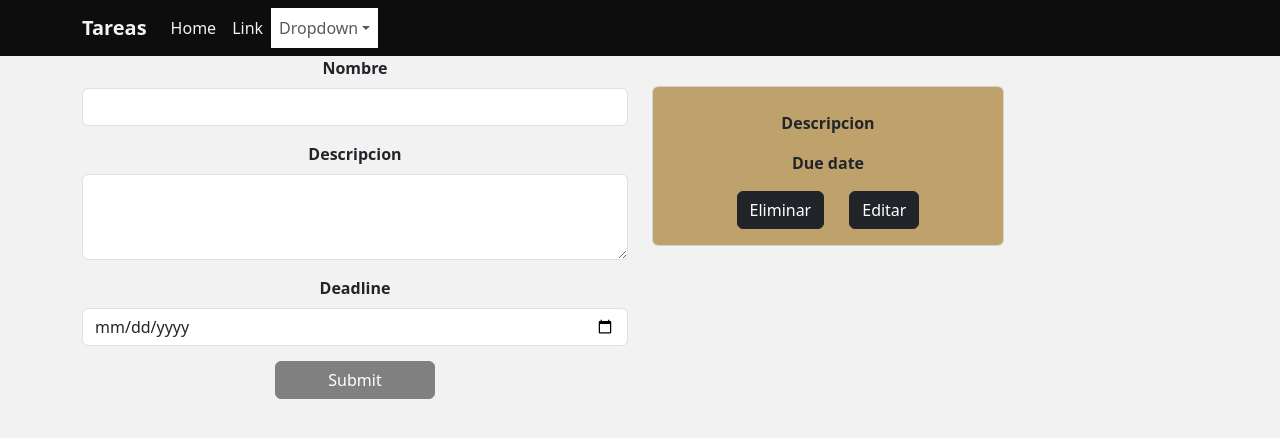
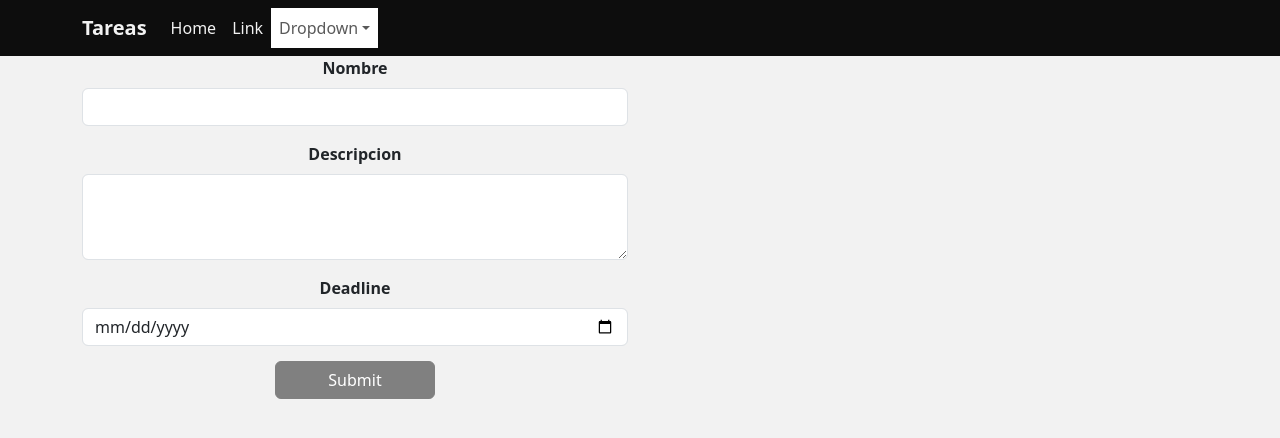
Before and after one commit to AngelSantizo/Inicio-con-React, a React (Create React App) app: page / in a window 1280 px wide. Shown: the top 438 px of the page. Built offline with nearby package versions, Linux system fonts and the light colour scheme.

Commit message:
Removiendo las metas

```diff
--- a/src/componentes/item/item.js
+++ b/src/componentes/item/item.js
@@ -3,7 +3,20 @@ import Card from 'react-bootstrap/Card';
 //tenemos que importar tambien la hoja de estilos .scss
 import './item.scss'
 
+//importar la accion para remover la carta
+import { useDispatch } from 'react-redux';
+
+//importamos la accion osea el reducer
+import {
+  removeGoal
+} from '../../reducers/goalSlice';
+
 function Item(props) {
+  const dispatch = useDispatch();
+  //creamos la funcion para el evento onclick
+  const deleteGoal = (e)=>{
+    dispatch(removeGoal({ name: 'test1' }));
+  }
   return (
     <Card style={{ width: '22rem' }}>
       <Card.Body className='CardBody'>
@@ -20,7 +33,7 @@ function Item(props) {
         <Card.Text>
           {props.dueDate}
         </Card.Text>
-        <Button variant='dark' className='botonCompletar'>Eliminar</Button>
+        <Button variant='dark' className='botonCompletar' onClick={deleteGoal}>Eliminar</Button>
         <Button variant='dark'>Editar</Button>
       </Card.Body>
     </Card>
--- a/src/reducers/goalSlice.js
+++ b/src/reducers/goalSlice.js
@@ -3,23 +3,23 @@ import { createSlice } from '@reduxjs/toolkit'
 
 export const goalsSlice = createSlice({
     //iniciamos su estado
-    name:'goals',
+    name: 'goals',
     initialState: {
-        value: [
-            {
-            'name':'',
-            'description':'',
-            'dueDate':''
-            }
-        ]
+        value: []
     }, //colocamos aqui su accion
     reducers:{
         addGoal: (state, action) => {
             state.value.push(action.payload);
+        },
+        removeGoal: (state, action) => {
+            const indexToRemove = state.value.findIndex(goal => goal.name === action.payload.name);
+            if (indexToRemove !== -1) {
+                state.value.splice(indexToRemove, 1);
+            }
         }
     }
 })
 
-export const {addGoal} = goalsSlice.actions;
+export const {addGoal, removeGoal} = goalsSlice.actions;
 
 export default goalsSlice.reducer;
```
